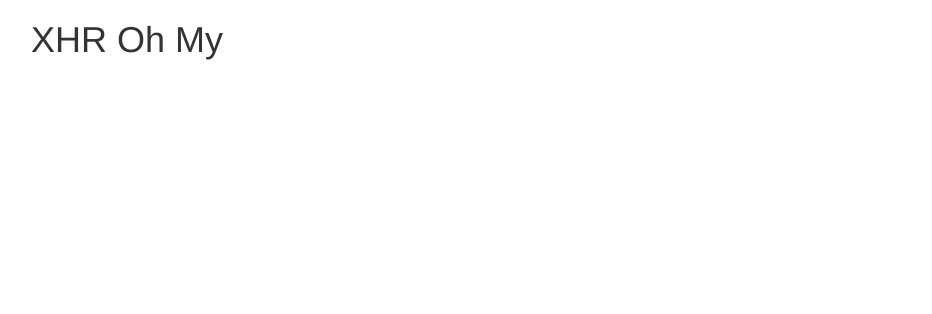
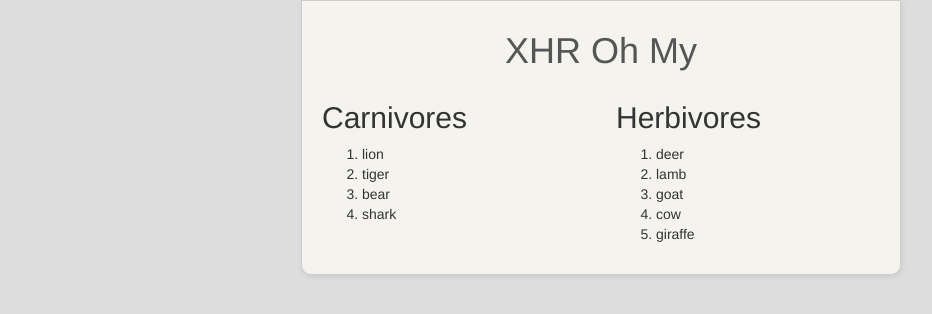
Before and after one commit to nathantbaker/EX_JS_IIFE_XHRs_Callbacks_Oh_My, a plain HTML site: page index.html in a window 1280 px wide. Shown: the whole page, without its empty margins (39-971 px from the left). Drawn offline with nearby package versions, Linux system fonts and the light colour scheme.

Commit message:
arrays pushed to HTML only when JSON is pulled

```diff
--- a/css/styles.css
+++ b/css/styles.css
@@ -0,0 +1,20 @@
+ /* ============================================================
+   Project: NSS Exercise
+   Author:  Nathan T. Baker
+   ============================================================ */
+h1 {
+  color: #555;
+}
+
+body {
+  background-color: #ddd;
+}
+
+.container {
+  background-color: #f4f3ed;
+  border-radius: 0 0 10px 10px;
+  padding: 10px 20px 20px 20px;
+  border: #ccc 1px solid;
+  box-shadow: 1px 2px 5px #ccc;
+  max-width: 600px;
+}
--- a/index.html
+++ b/index.html
@@ -13,7 +13,9 @@
 
       <div class="row">
         <div class="col-md-12">
-          <h1>XHR Oh My</h1>
+          <h1 class="text-center">XHR Oh My</h1>
+            <div class="row" id="animals">
+            </div>
         </div>
       </div>
 
--- a/js/Predator.js
+++ b/js/Predator.js
@@ -1,43 +1,35 @@
-console.log("Predator:", Predator);
-
 var Predator = (function (Predator) {
   "use strict";
 
+  // JSON data pushed here
    var carnivores = [];
    var herbivores = [];
 
-  // Predator should expose two public functions to load each JSON files and stores the array of animals in the appropriate private array. Each of those functions should accept one argument that will store the callback function to be executed.
-
-  Predator.loadCarnivores = function (callbackToInvoke) {
+  Predator.loadCarnivores = function (callBackFunc) {
     var loader = new XMLHttpRequest();
     loader.addEventListener("load", function () {
       carnivores = JSON.parse(this.responseText);
-      console.log("carnivores:", carnivores);
+      callBackFunc(carnivores); // only after pull JSON data, push it to HTML
     });
 
     loader.open("GET", "../JSON/carnivores.json");
     loader.send();
-    // callbackToInvoke(carnivores);
   };
 
-  Predator.loadHerbivores = function (callbackToInvoke) {
+  Predator.loadHerbivores = function (callBackFunc) {
     var loader = new XMLHttpRequest();
     loader.addEventListener("load", function () {
       herbivores = JSON.parse(this.responseText);
-      console.log("herbivores:", herbivores);
+      callBackFunc(herbivores); // only after pull JSON data, push it to HTML
     });
 
     loader.open("GET", "../JSON/herbivores.json");
     loader.send();
-    // callbackToInvoke(herbivores);
   };
-
 
   return Predator;
 
 })(Predator || {});
 
-Predator.loadCarnivores();
-Predator.loadHerbivores();
-
-// In the Predator IIFE, invoke the callback function, passed in from iife-xhr.js, after each file is loaded.
+Predator.loadCarnivores(Predator.showCarnivores);
+Predator.loadHerbivores(Predator.showHerbivores);
--- a/js/iife-xhr.js
+++ b/js/iife-xhr.js
@@ -1,18 +1,23 @@
-console.log("iife js loaded", Predator);
-// In the `iife-xhr.js` file, define two functions that will be executed after each type of animal is loaded to then display those animals in your DOM. Example given below.
-
 var Predator = (function (Predator) {
   "use strict";
 
-  Predator.showCarnivores = function(carnivores) {
+  var targetEl = document.getElementById("animals");
 
+  Predator.showCarnivores = function(arrayC) { //push Carnivores to HTML
+    let string = "";
+    for (var i = 0; i < arrayC.length; i++) {
+      string += `<li>${arrayC[i]}</li>`;
+    }
+    targetEl.innerHTML += `<div class="col-sm-6"><h2>Carnivores</h2><ol>${string}</ol></div>`;
   };
 
-  Predator.showHerbivores = function(herbivores) {
-
+  Predator.showHerbivores = function(arrayH) { //push Herbivores to HTML
+    let string = "";
+    for (var i = 0; i < arrayH.length; i++) {
+      string += `<li>${arrayH[i]}</li>`;
+    }
+    targetEl.innerHTML += `<div class="col-sm-6"><h2>Herbivores</h2><ol>${string}</ol></div>`;
   };
-
-  // Predator.loadCarnivores(Predator.showCarnivores);
 
   return Predator;
 
```
